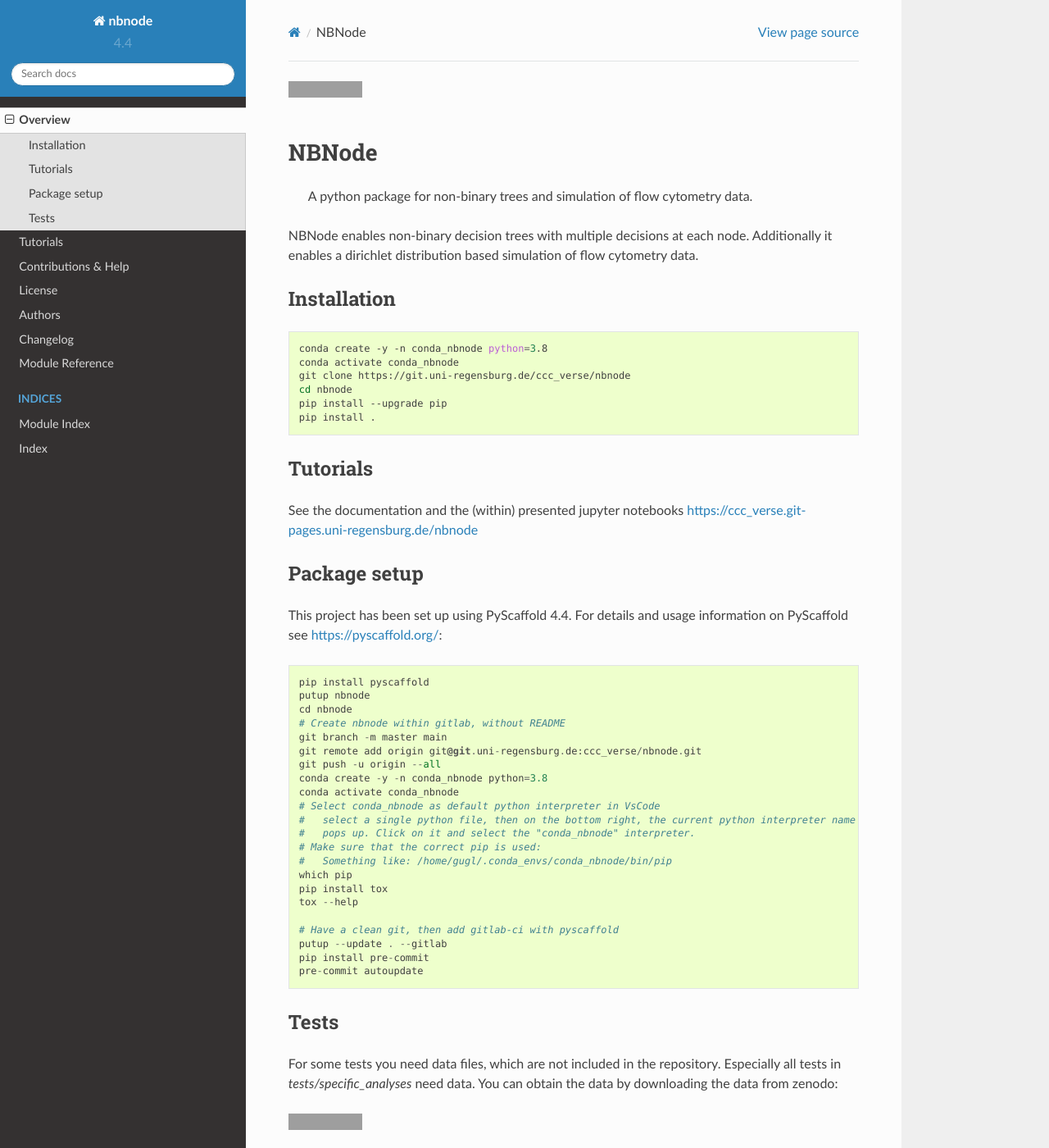
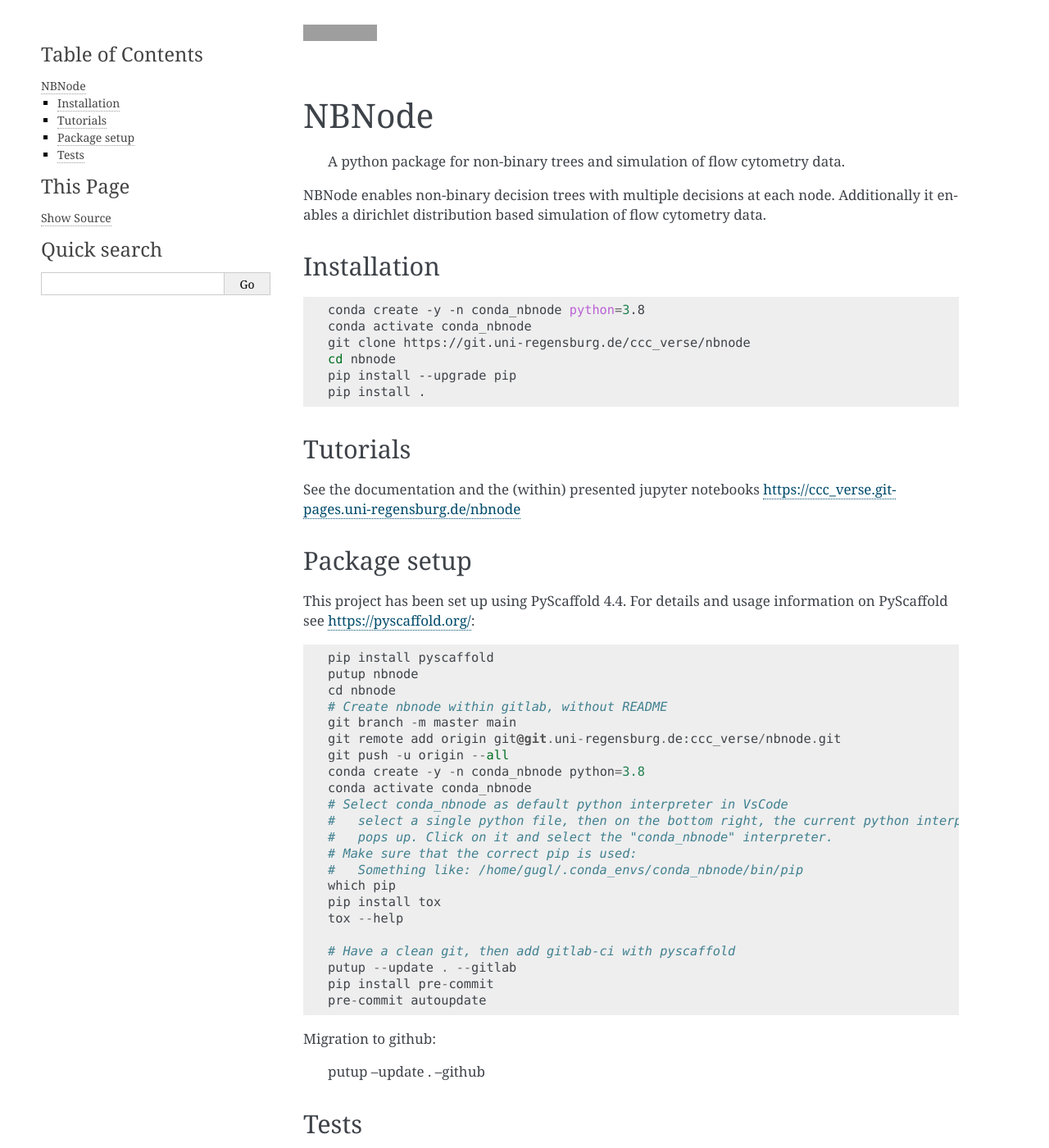
Before and after one commit to ggrlab/nbnode, a Sphinx documentation site: the page built from docs/readme.rst, in a window 1280 px wide and 1400 px high. Shown: the whole window at 82% size. Built offline with Sphinx 7.4.7, drawn with Linux system fonts in a browser that asks for light colours; pages that are not in the unit, such as notebooks, are missing from menus; some of the changed text lies outside the part shown; grey boxes are pictures that could not be loaded.

Commit message:
pyscaffold: migration to github

```diff
--- a/README.rst
+++ b/README.rst
@@ -88,6 +88,10 @@ information on PyScaffold see https://pyscaffold.org/::
     pip install pre-commit
     pre-commit autoupdate
 
+Migration to github:
+
+    putup --update . --github
+
 
 
 
--- a/docs/conf.py
+++ b/docs/conf.py
@@ -72,7 +72,6 @@ extensions = [
     "sphinx.ext.ifconfig",
     "sphinx.ext.mathjax",
     "sphinx.ext.napoleon",
-    "nbsphinx",
 ]
 
 # Add any paths that contain templates here, relative to this directory.
@@ -154,18 +153,15 @@ todo_emit_warnings = True
 
 # The theme to use for HTML and HTML Help pages.  See the documentation for
 # a list of builtin themes.
-# html_theme = "alabaster"
-# html_theme = "bizstyle"
-# html_theme = "classic"
-html_theme = "sphinx_rtd_theme"
+html_theme = "alabaster"
 
-# # Theme options are theme-specific and customize the look and feel of a theme
-# # further.  For a list of options available for each theme, see the
-# # documentation.
-# html_theme_options = {
-#     "sidebar_width": "300px",
-#     "page_width": "1200px"
-# }
+# Theme options are theme-specific and customize the look and feel of a theme
+# further.  For a list of options available for each theme, see the
+# documentation.
+html_theme_options = {
+    "sidebar_width": "300px",
+    "page_width": "1200px"
+}
 
 # Add any paths that contain custom themes here, relative to this directory.
 # html_theme_path = []
@@ -273,12 +269,6 @@ latex_documents = [
 # If false, no module index is generated.
 # latex_domain_indices = True
 
-# autodoc_default_options = {
-#     "members": True,
-#     "undoc-members": True,
-#     "private-members": True
-# }
-
 # -- External mapping --------------------------------------------------------
 python_version = ".".join(map(str, sys.version_info[0:2]))
 intersphinx_mapping = {
--- a/setup.cfg
+++ b/setup.cfg
@@ -55,7 +55,7 @@ install_requires =
     datatable
     anytree
     matplotlib
-     # with 1.19.4 there is an issue under windows when installing flowio
+    # with 1.19.4 there is an issue under windows when installing flowio
     numpy>=1.21.1
     dirichlet
     dtreeviz
@@ -137,8 +137,9 @@ exclude =
 [pyscaffold]
 # PyScaffold's parameters when the project was created.
 # This will be used when updating. Do not change!
-version = 4.4
+version = 4.5
 package = nbnode
 extensions =
+    github_actions
     gitlab
     pre_commit
--- a/setup.py
+++ b/setup.py
@@ -2,7 +2,7 @@
     Setup file for nbnode.
     Use setup.cfg to configure your project.
 
-    This file was generated with PyScaffold 4.4.
+    This file was generated with PyScaffold 4.5.
     PyScaffold helps you to put up the scaffold of your new Python project.
     Learn more under: https://pyscaffold.org/
 """
--- a/src/nbnode/__init__.py
+++ b/src/nbnode/__init__.py
@@ -1,6 +1,7 @@
 import sys
 
 if sys.version_info[:2] >= (3, 8):
+    # TODO: Import directly (no need for conditional) when `python_requires = >= 3.8`
     from importlib.metadata import PackageNotFoundError, version  # pragma: no cover
 else:
     from importlib_metadata import PackageNotFoundError, version  # pragma: no cover
@@ -12,4 +13,4 @@ try:
 except PackageNotFoundError:  # pragma: no cover
     __version__ = "unknown"
 finally:
-    del version
+    del version, PackageNotFoundError
```
Also changed, not shown: 1 other file.
